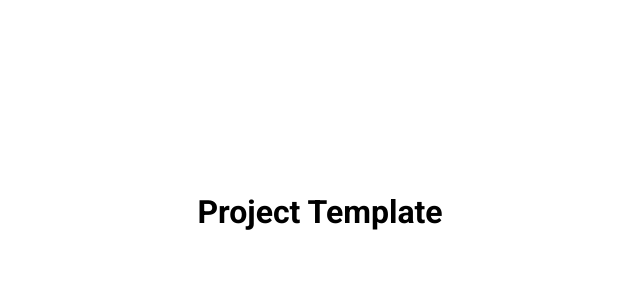
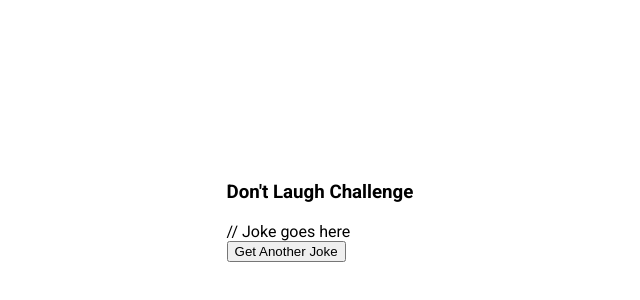
Before and after one commit to yasermaly/dad-jokes, a plain HTML site: page index.html in a window 1280 px wide. Shown: the part 188-488 px from the top of the page, without its empty margins (320-960 px from the left). Drawn offline with Linux system fonts and the light colour scheme.

Commit message:
html markup complete

```diff
--- a/index.html
+++ b/index.html
@@ -11,10 +11,14 @@
       referrerpolicy="no-referrer"
     />
     <link rel="stylesheet" href="style.css" />
-    <title>Project Template</title>
+    <title>Dad Jokes</title>
   </head>
   <body>
-    <h1>Project Template</h1>
+    <div class="container">
+      <h3>Don't Laugh Challenge</h3>
+      <div class="joke" id="joke">// Joke goes here</div>
+      <button id="jokeBtn" class="btn">Get Another Joke</button>
+    </div>
     <script src="script.js"></script>
   </body>
 </html>
```
